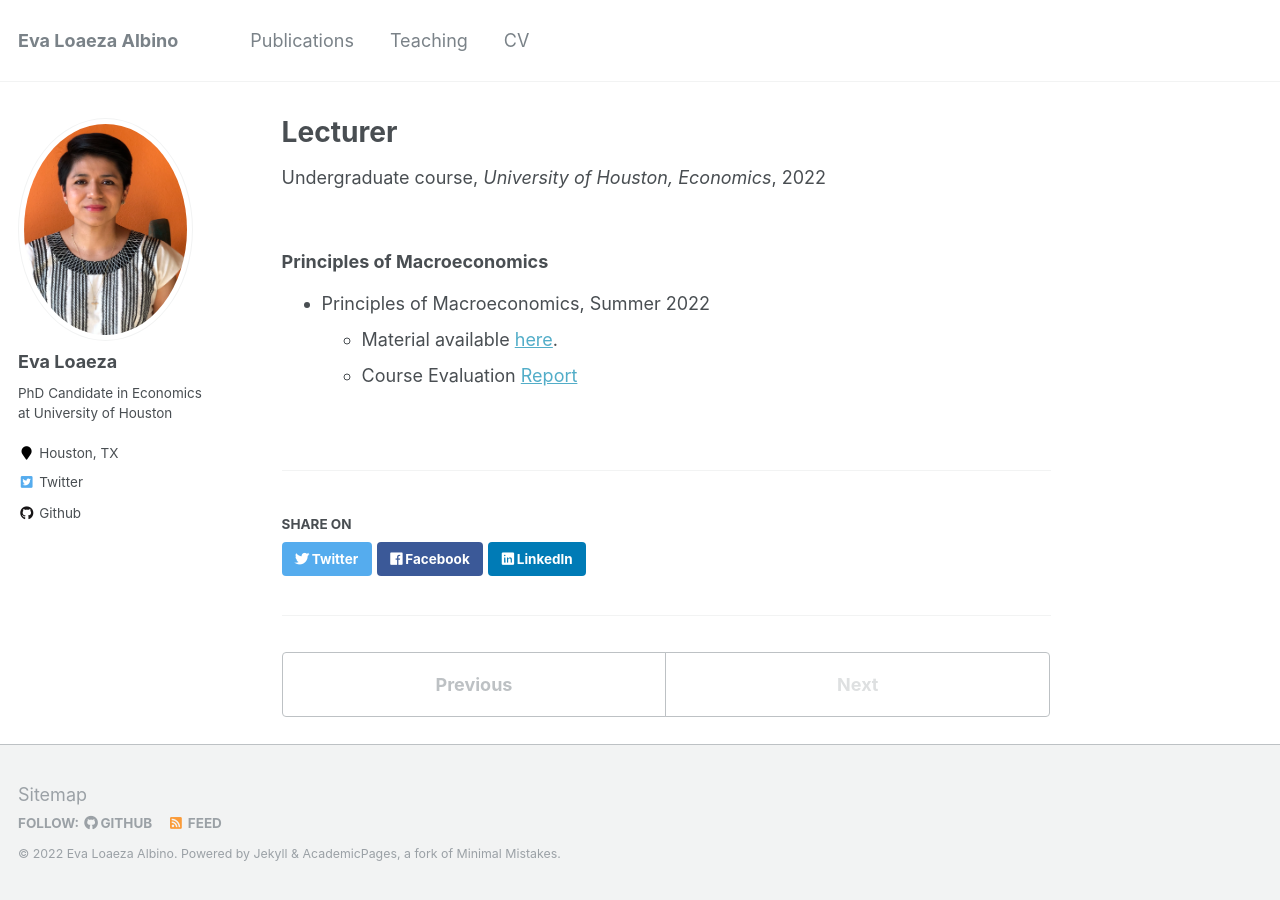
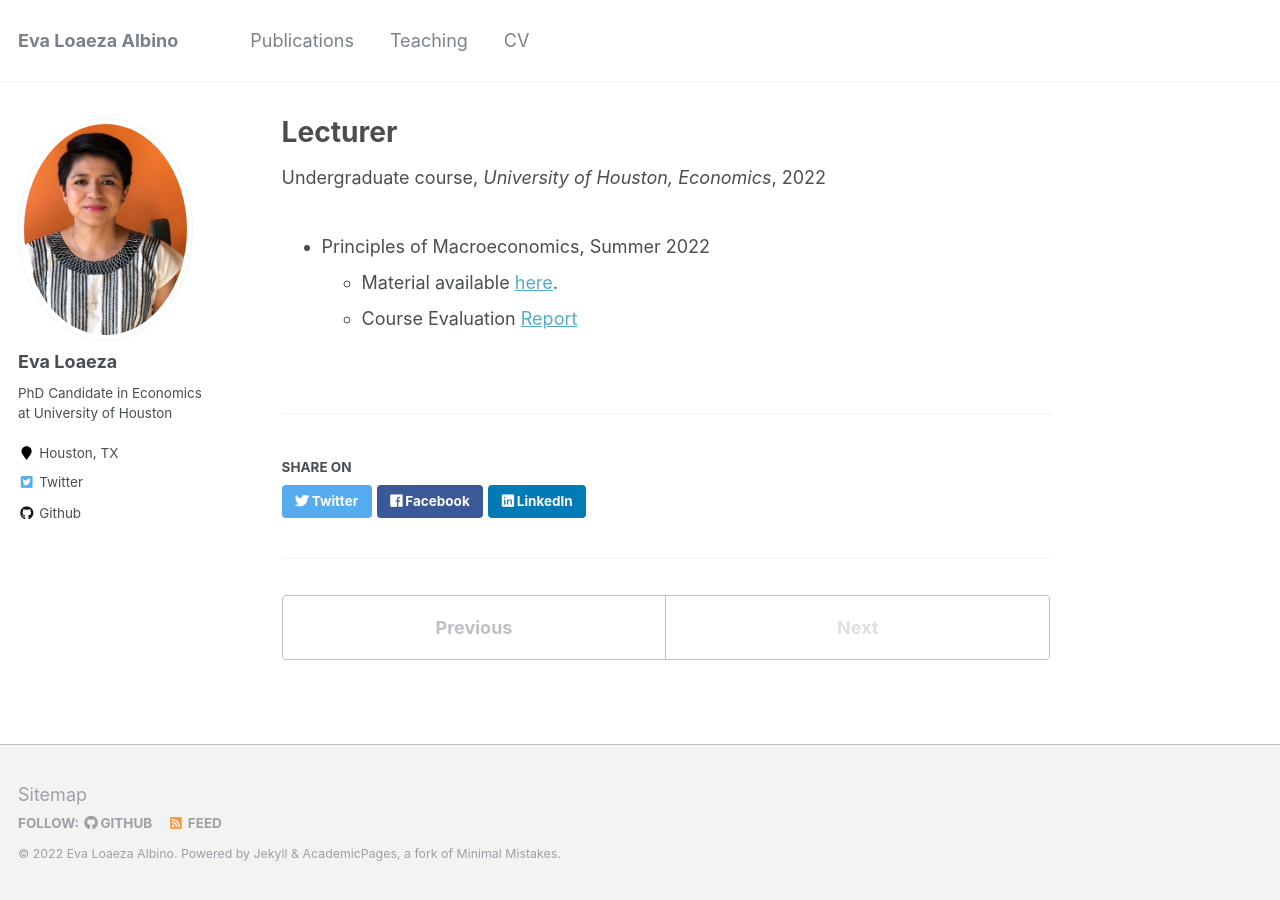
Before and after one commit to evaloaeza/evaloaeza.github.io, a Jekyll site: the page built from _teaching/2022-summer-teaching-1.md, in a window 1280 px wide. Built offline with Jekyll 4.4.1, drawn with Linux system fonts in a browser that asks for light colours.

Commit message:
Update 2022-summer-teaching-1.md

```diff
--- a/_teaching/2022-summer-teaching-1.md
+++ b/_teaching/2022-summer-teaching-1.md
@@ -4,11 +4,9 @@ collection: teaching
 type: "Undergraduate course"
 permalink: /teaching/2022-summer-teaching-1
 venue: "University of Houston, Economics"
-date: 2022-06-01
 location: "Hosuton, USA"
 ---
 
-### Principles of Macroeconomics
 - Principles of Macroeconomics, Summer 2022
     - Material available [here](https://github.com/evaloaeza/Principles-Macro){:target="_blank"}.
     - Course Evaluation <a href="/files/Macro_Course Evaluation Report_Summer2022.pdf">Report</a>
```
